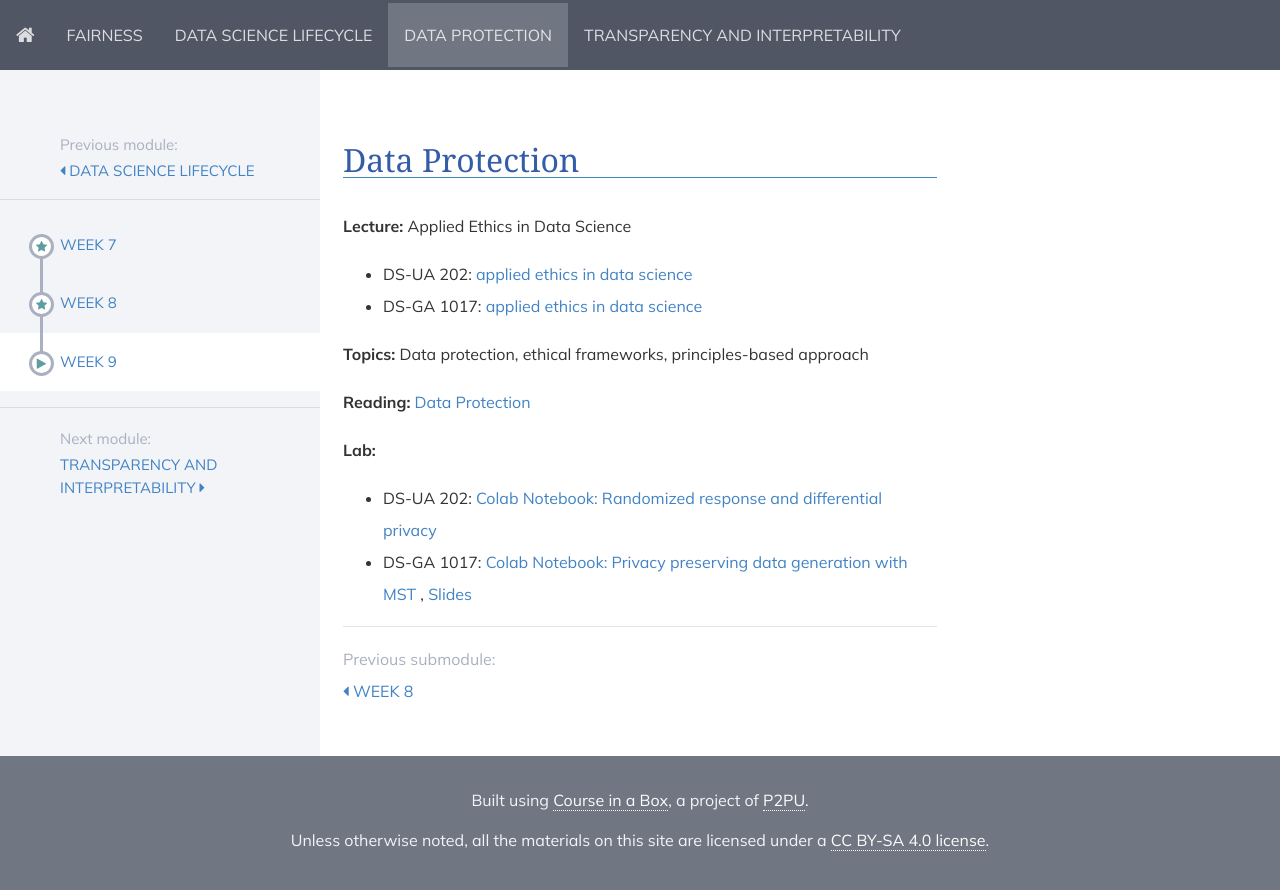
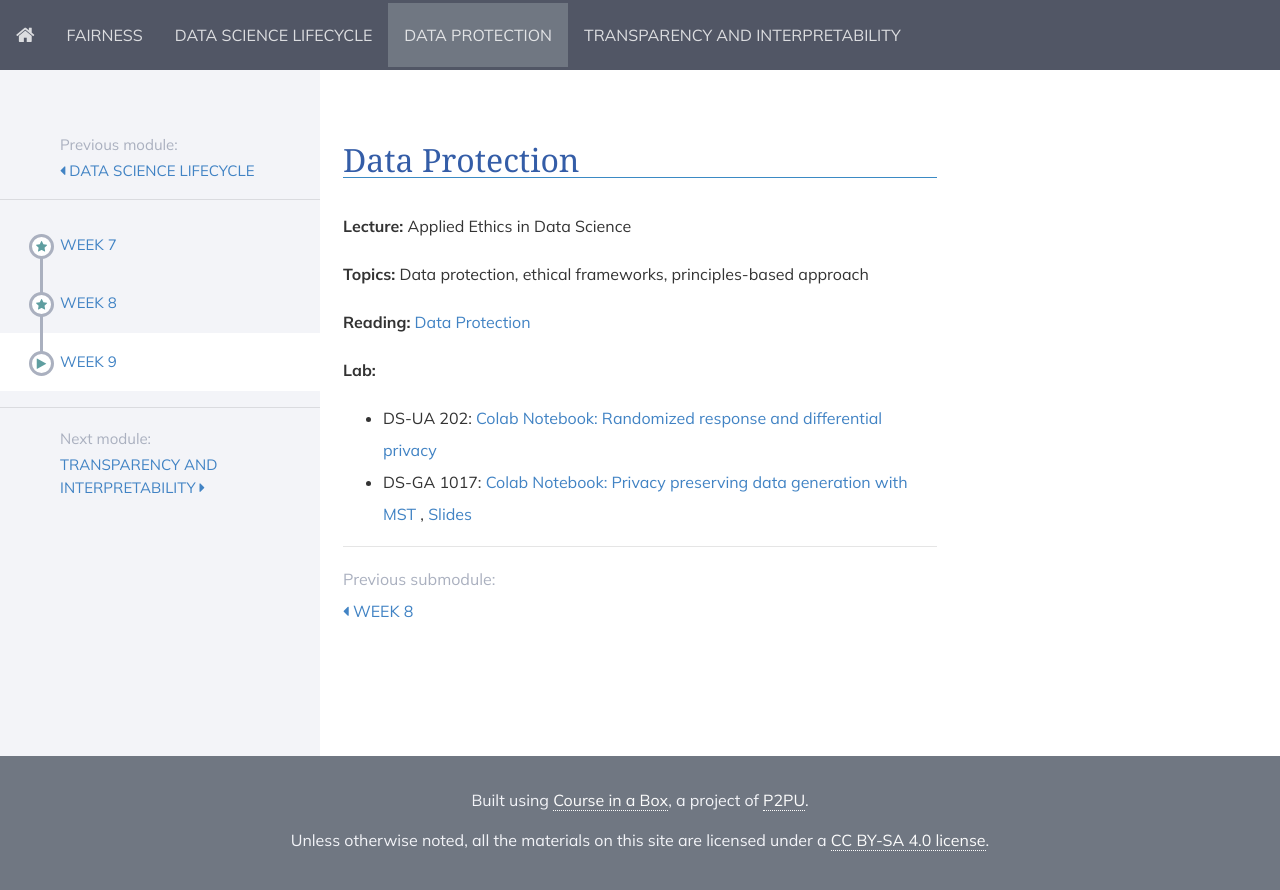
Before and after one commit to DataResponsibly/rds24, a Jekyll site: the page built from modules/data_protection/_posts/2000-01-03-week9.md, in a window 1280 px wide. Shown: the top 890 px of the page. Built offline with Jekyll 4.4.1, drawn with Linux system fonts in a browser that asks for light colours; nearby versions of some CDN libraries.

Commit message:
Update 2000-01-03-week9.md

```diff
--- a/modules/data_protection/_posts/2000-01-03-week9.md
+++ b/modules/data_protection/_posts/2000-01-03-week9.md
@@ -6,10 +6,8 @@ title: Week 9
 
 **Lecture:** Applied Ethics in Data Science
 
-* DS-UA 202: [applied ethics in data science]()
-<!-- (../../../assets/9_ethics_202.pdf) -->
-* DS-GA 1017: [applied ethics in data science]()
-<!-- (../../../assets/9_Ethics_1017.pdf) -->
+<!-- * DS-UA 202: [applied ethics in data science](../../../assets/9_ethics_202.pdf) -->
+<!-- * DS-GA 1017: [applied ethics in data science](../../../assets/9_Ethics_1017.pdf) -->
 
 **Topics:** Data protection, ethical frameworks, principles-based approach
 
```
